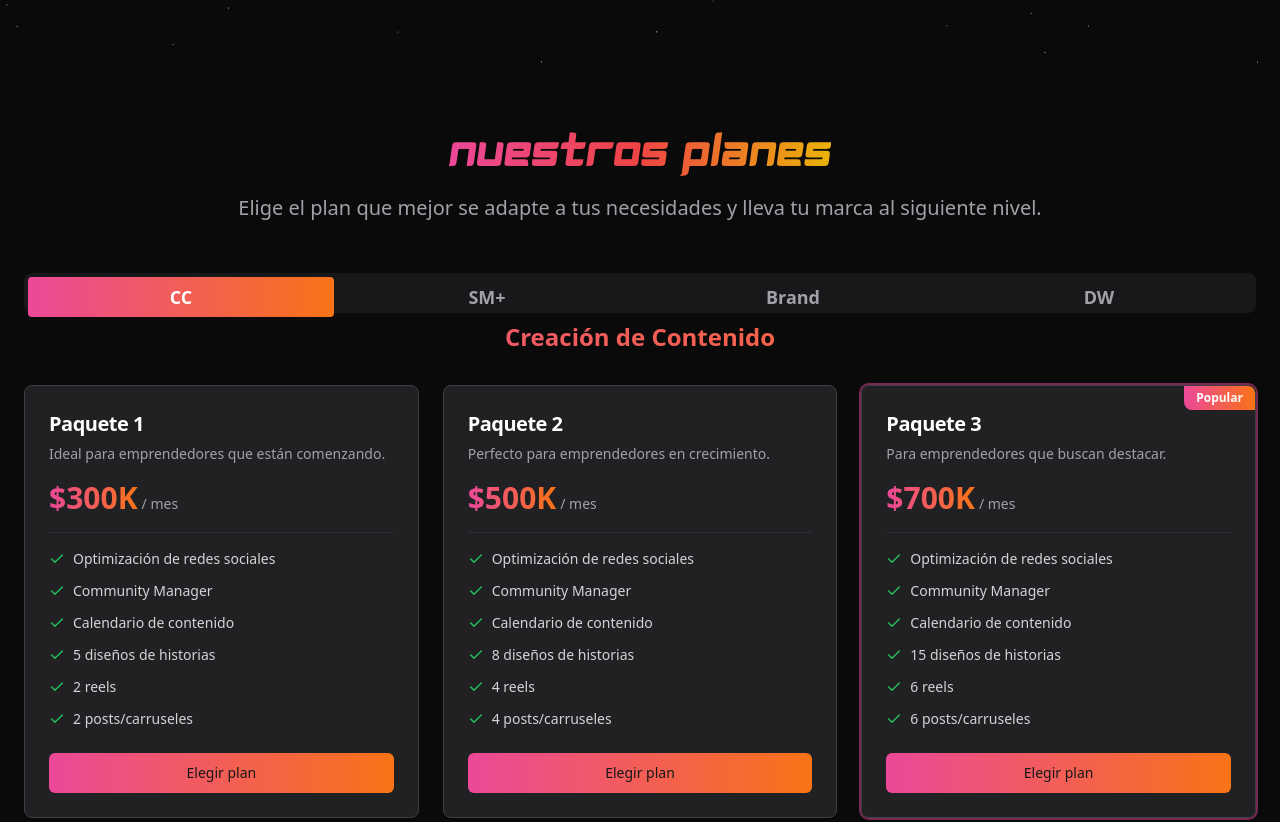
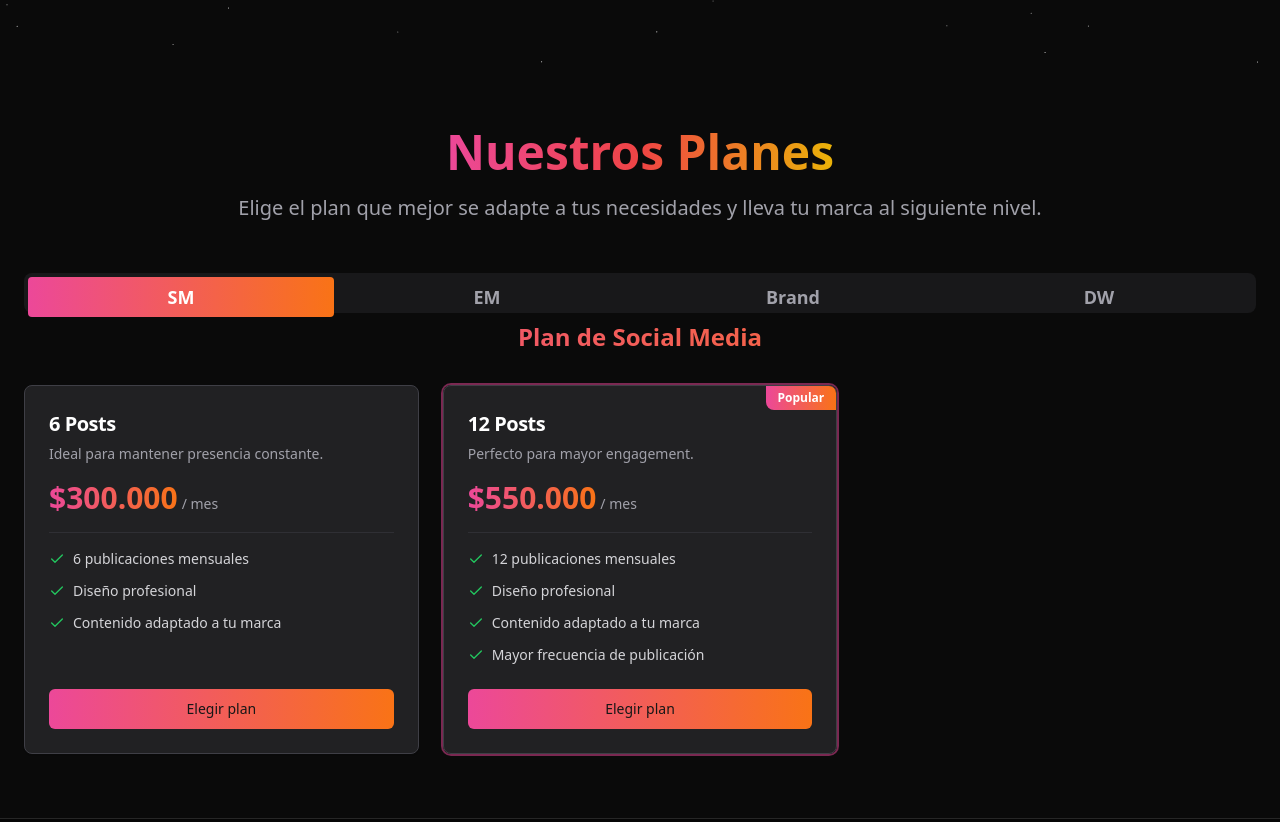
Before and after one commit to jul-cesar/johnstudio, a React (Vite) app: page / in a window 1280 px wide. Shown: the part 2980-3802 px from the top of the page. Built offline with nearby package versions, Linux system fonts and the light colour scheme.

Commit message:
new changes update

```diff
--- a/src/components/PricingSection.tsx
+++ b/src/components/PricingSection.tsx
@@ -1,6 +1,5 @@
 import { Check } from "lucide-react";
 import { useState } from "react";
-import { Link } from "react-router-dom";
 import { Button } from "./ui/button";
 import {
   Card,
@@ -19,112 +18,76 @@ import {
 } from "./ui/tooltip";
 
 const pricingData = {
-  CC: {
-    fullName: "Creación de Contenido",
+  SM: {
+    fullName: "Plan de Social Media",
     description:
-      "Paquetes diseñados para potenciar tu presencia digital con contenido de alta calidad.",
+      "Paquetes de publicaciones diseñados para mantener tu presencia activa en redes sociales.",
     plans: [
       {
-        title: "Paquete 1",
-        price: "$300K",
-        description: "Ideal para emprendedores que están comenzando.",
+        title: "6 Posts",
+        price: "$300.000",
+        description: "Ideal para mantener presencia constante.",
         features: [
-          "Optimización de redes sociales",
-          "Community Manager",
-          "Calendario de contenido",
-          "5 diseños de historias",
-          "2 reels",
-          "2 posts/carruseles",
+          "6 publicaciones mensuales",
+          "Diseño profesional",
+          "Contenido adaptado a tu marca",
         ],
         message:
-          "Hola, vengo de la web y estoy interesado en el paquete 1 del plan Creación de Contenido",
+          "Hola, vengo de la web y estoy interesado en el plan de 6 Posts de Social Media",
         popular: false,
       },
       {
-        title: "Paquete 2",
-        price: "$500K",
-        description: "Perfecto para emprendedores en crecimiento.",
+        title: "12 Posts",
+        price: "$550.000",
+        description: "Perfecto para mayor engagement.",
         features: [
-          "Optimización de redes sociales",
-          "Community Manager",
-          "Calendario de contenido",
-          "8 diseños de historias",
-          "4 reels",
-          "4 posts/carruseles",
+          "12 publicaciones mensuales",
+          "Diseño profesional",
+          "Contenido adaptado a tu marca",
+          "Mayor frecuencia de publicación",
         ],
         message:
-          "Hola, vengo de la web y estoy interesado en el paquete 2 del plan Creación de Contenido",
-        popular: false,
-      },
-      {
-        title: "Paquete 3",
-        price: "$700K",
-        description: "Para emprendedores que buscan destacar.",
-        features: [
-          "Optimización de redes sociales",
-          "Community Manager",
-          "Calendario de contenido",
-          "15 diseños de historias",
-          "6 reels",
-          "6 posts/carruseles",
-        ],
-        message:
-          "Hola, vengo de la web y estoy interesado en el paquete 3 del plan Creación de Contenido",
+          "Hola, vengo de la web y estoy interesado en el plan de 12 Posts de Social Media",
         popular: true,
       },
     ],
   },
-  "SM+": {
-    fullName: "Social Media + Creación de Contenido",
+  EM: {
+    fullName: "Estrategia Mensual",
     description:
-      "Soluciones integrales que combinan gestión de redes sociales y creación de contenido personalizado.",
+      "Soluciones integrales que incluyen estrategia, gestión y creación de contenido.",
     plans: [
       {
-        title: "Paquete Básico",
-        price: "$500K",
-        description: "Gestión básica de redes sociales.",
+        title: "Plan Básico",
+        price: "$1.000.000",
+        description: "Estrategia completa para tu marca.",
         features: [
           "Optimización de redes sociales",
-          "Community Manager",
           "Calendario de contenido",
-          "Informe mensual de estadísticas",
-          "1 historia semi-diaria",
-          "5 diseños + 3 reels + 3 posts/carruseles",
+          "Evaluación de métricas",
+          "1 historia diaria",
+          "8 publicaciones mensuales (4 reels + 4 posts)",
+          "15 fotografías",
         ],
         message:
-          "Hola, vengo de la web y estoy interesado en el Paquete Básico del plan Social Media + Creación de Contenido",
+          "Hola, vengo de la web y estoy interesado en el Plan Básico de Estrategia Mensual",
         popular: false,
       },
       {
-        title: "Paquete Intermedio",
-        price: "$900K",
-        description: "Gestión completa de redes sociales.",
+        title: "Plan Avanzado",
+        price: "$2.000.000",
+        description: "Estrategia premium para máximo impacto.",
         features: [
           "Optimización de redes sociales",
-          "Community Manager",
           "Calendario de contenido",
-          "Informe mensual de estadísticas",
-          "2 historias diarias",
-          "8 diseños + 6 reels + 6 posts/carruseles",
+          "Evaluación de métricas",
+          "Portafolio estratégico",
+          "3 historias diarias",
+          "16 publicaciones mensuales (8 reels + 8 posts)",
+          "35 fotografías",
         ],
         message:
-          "Hola, vengo de la web y estoy interesado en el Paquete Intermedio del plan Social Media + Creación de Contenido",
-        popular: false,
-      },
-      {
-        title: "Paquete Pro Avanzado",
-        price: "Negociable",
-        description: "Solución integral para empresas.",
-        features: [
-          "Optimización de redes sociales",
-          "Community Manager",
-          "Calendario de contenido",
-          "Informe mensual de estadísticas",
-          "4 historias diarias",
-          "15 diseños + 9 reels + 9 posts/carruseles",
-        ],
-        message:
-          "Hola, vengo de la web y estoy interesado en el Paquete Pro Avanzado del plan Social Media + Creación de Contenido",
+          "Hola, vengo de la web y estoy interesado en el Plan Avanzado de Estrategia Mensual",
         popular: true,
       },
     ],
@@ -135,72 +98,38 @@ const pricingData = {
       "Servicios de branding profesional para construir una identidad de marca sólida y memorable.",
     plans: [
       {
-        title: "Paquete Emprendedor",
-        price: "$200K",
-        description: "Establece tu presencia de marca.",
-        features: [
-          "Diseño de logo",
-          "Paleta de colores y tipografía",
-          "Tarjetas de presentación (mockups)",
-        ],
-        message:
-          "Hola, vengo de la web y estoy interesado en el Paquete Emprendedor del plan Branding",
-        popular: false,
-      },
-      {
-        title: "Paquete Básico",
-        price: "$400K",
-        description: "Crea una marca coherente y profesional.",
-        features: [
-          "Branding",
-          "Logo",
-          "Paleta de colores",
-          "Tipografía",
-          "Tarjetas de presentación",
-          "Manual de identidad",
-        ],
-        message:
-          "Hola, vengo de la web y estoy interesado en el Paquete Básico del plan Branding",
-        popular: false,
-      },
-      {
-        title: "Paquete Medio",
-        price: "$600K",
-        description: "Desarrolla una marca poderosa y memorable.",
+        title: "Paquete Branding",
+        price: "$1.000.000",
+        description: "Identidad de marca completa.",
         features: [
           "Moodboard",
           "Logo",
           "Paleta de colores",
-          "Tipografía",
-          "Tarjetas de presentación",
-          "Dotación",
-          "Post de presentación de marca",
+          "Tipografías",
+          "Tarjeta de presentación",
+          "Dotaciones",
+          "Presentación de marca",
           "Manual de identidad",
         ],
         message:
-          "Hola, vengo de la web y estoy interesado en el Paquete Medio del plan Branding",
+          "Hola, vengo de la web y estoy interesado en el Paquete Branding",
         popular: false,
       },
       {
-        title: "Paquete Avanzado",
-        price: "Negociable",
-        description: "Estrategia completa de branding.",
+        title: "Branding Completo",
+        price: "$4.000.000",
+        description: "Solución integral de branding profesional.",
         features: [
-          "Logotipo profesional",
-          "Sistema de colores corporativos",
-          "Selección de tipografía",
-          "Imágenes y eslogan de marca",
-          "Diseño de empaque",
-          "Estándares de calidad",
-          "Experiencia de diseño integral",
-          "Definición de valor de marca",
-          "Desarrollo de personalidad de marca",
-          "Estrategia de reputación",
-          "Declaración de propósito",
-          "Diseño de experiencia del cliente",
+          "Brief y análisis de marca",
+          "Creación de logotipo + variantes",
+          "Paleta de colores y tipografía",
+          "Elementos gráficos (íconos, patrones, texturas)",
+          "Aplicaciones visuales (mockups, redes, papelería)",
+          "Manual de marca digital (PDF + archivos editables)",
+          "Presentación profesional del proyecto",
         ],
         message:
-          "Hola, vengo de la web y estoy interesado en el Paquete Avanzado del plan Branding",
+          "Hola, vengo de la web y estoy interesado en el Paquete de Branding Completo",
         popular: true,
       },
     ],
@@ -260,14 +189,14 @@ const pricingData = {
 };
 
 export default function CoolDarkPricingSection() {
-  type PricingDataKey = "CC" | "SM+" | "Brand";
-  const [activeTab, setActiveTab] = useState<PricingDataKey>("CC");
+  type PricingDataKey = "SM" | "EM" | "Brand" | "DW";
+  const [activeTab, setActiveTab] = useState<PricingDataKey>("SM");
 
   return (
     <section className="w-full py-16 text-white">
       <div className="max-w-full px-4 md:px-6">
         <div className="flex flex-col items-center justify-center space-y-4 text-center mb-12">
-          <h2 className="text-3xl sm:text-5xl bg-clip-text text-transparent bg-gradient-to-r from-pink-500 via-red-500 to-yellow-500 font-magz">
+          <h2 className="text-3xl sm:text-5xl bg-clip-text text-transparent bg-gradient-to-r from-pink-500 via-red-500 to-yellow-500 font-bold">
             Nuestros Planes
           </h2>
           <p className="max-w-[900px] text-zinc-400 md:text-xl/relaxed lg:text-base/relaxed xl:text-xl/relaxed">
@@ -309,7 +238,7 @@ export default function CoolDarkPricingSection() {
             {/* Title display below tabs */}
             <div className="w-full text-center mb-8 mt-2">
               <h3 className="text-2xl font-bold bg-clip-text text-transparent bg-gradient-to-r from-pink-500 to-orange-500">
-                {pricingData[activeTab].fullName}
+                {pricingData[activeTab as keyof typeof pricingData].fullName}
               </h3>
             </div>
 
@@ -325,7 +254,7 @@ export default function CoolDarkPricingSection() {
                   {plans.map((plan, index) => (
                     <Card
                       key={index}
-                      className={`relative overflow-hidden transition-all duration-300 hover:shadow-lg hover:-translate-y-1 bg-zinc-800/80 border-zinc-700 ${
+                      className={`relative overflow-hidden transition-all duration-300 hover:shadow-lg hover:-translate-y-1 bg-zinc-800/80 border-zinc-700 flex flex-col ${
                         plan.popular ? "ring-2 ring-pink-500/50" : ""
                       }`}
                     >
@@ -342,7 +271,7 @@ export default function CoolDarkPricingSection() {
                           {plan.description}
                         </CardDescription>
                       </CardHeader>
-                      <CardContent className="pb-6">
+                      <CardContent className="pb-6 flex-grow">
                         <div className="mb-4">
                           <span className="text-3xl font-bold bg-clip-text text-transparent bg-gradient-to-r from-pink-500 to-orange-500">
                             {plan.price}
@@ -365,10 +294,10 @@ export default function CoolDarkPricingSection() {
                           ))}
                         </ul>
                       </CardContent>
-                      <CardFooter>
-                        <Link
+                      <CardFooter className="mt-auto">
+                        <a
                           className="w-full"
-                          to={`https://api.whatsapp.com/send?phone=573154034105&text=${encodeURIComponent(
+                          href={`https://api.whatsapp.com/send?phone=573154034105&text=${encodeURIComponent(
                             plan.message
                           )}`}
                           target="_blank"
@@ -377,7 +306,7 @@ export default function CoolDarkPricingSection() {
                           <Button className="w-full bg-gradient-to-r from-pink-500 to-orange-500 hover:from-pink-600 hover:to-orange-600 transition-all duration-300">
                             Elegir plan
                           </Button>
-                        </Link>
+                        </a>
                       </CardFooter>
                     </Card>
                   ))}
```
Also changed, not shown: src/components/TeamSection.tsx (+14 -14 lines).
